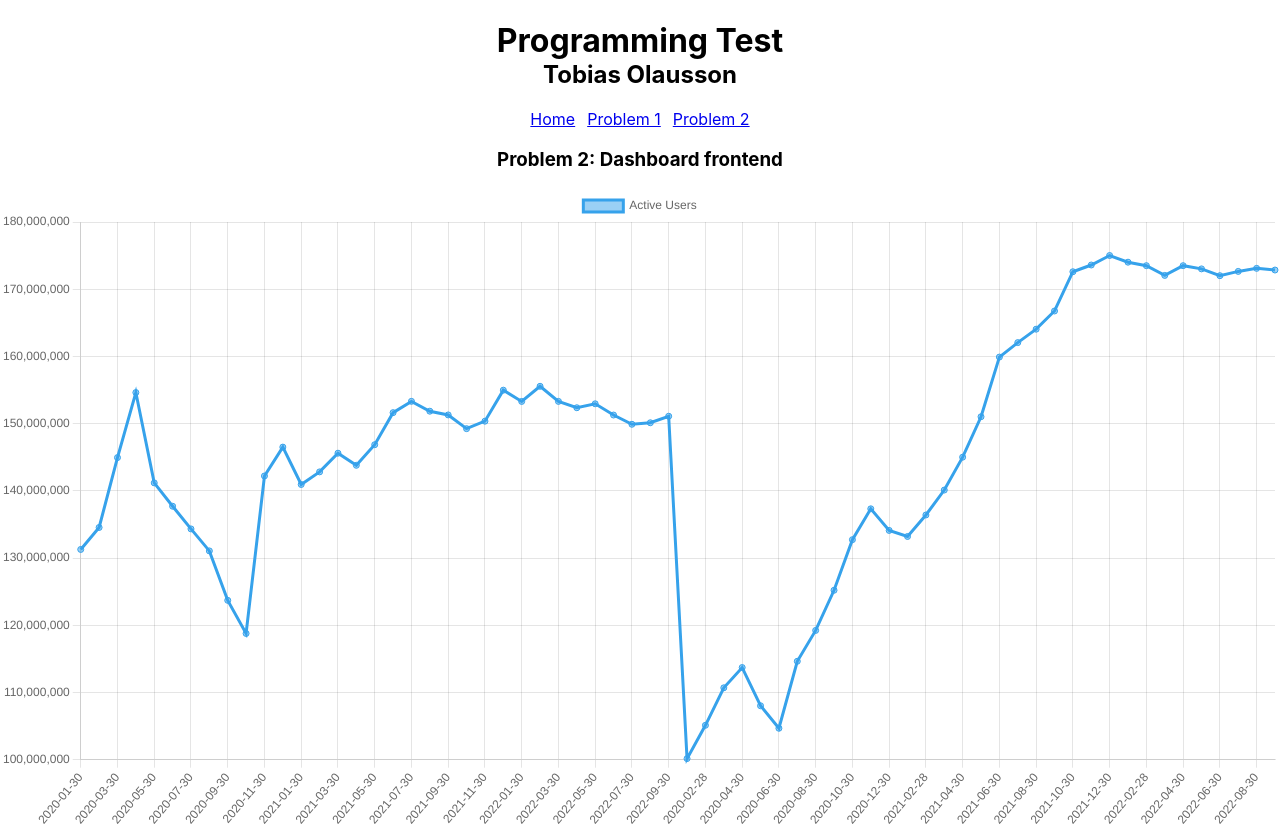
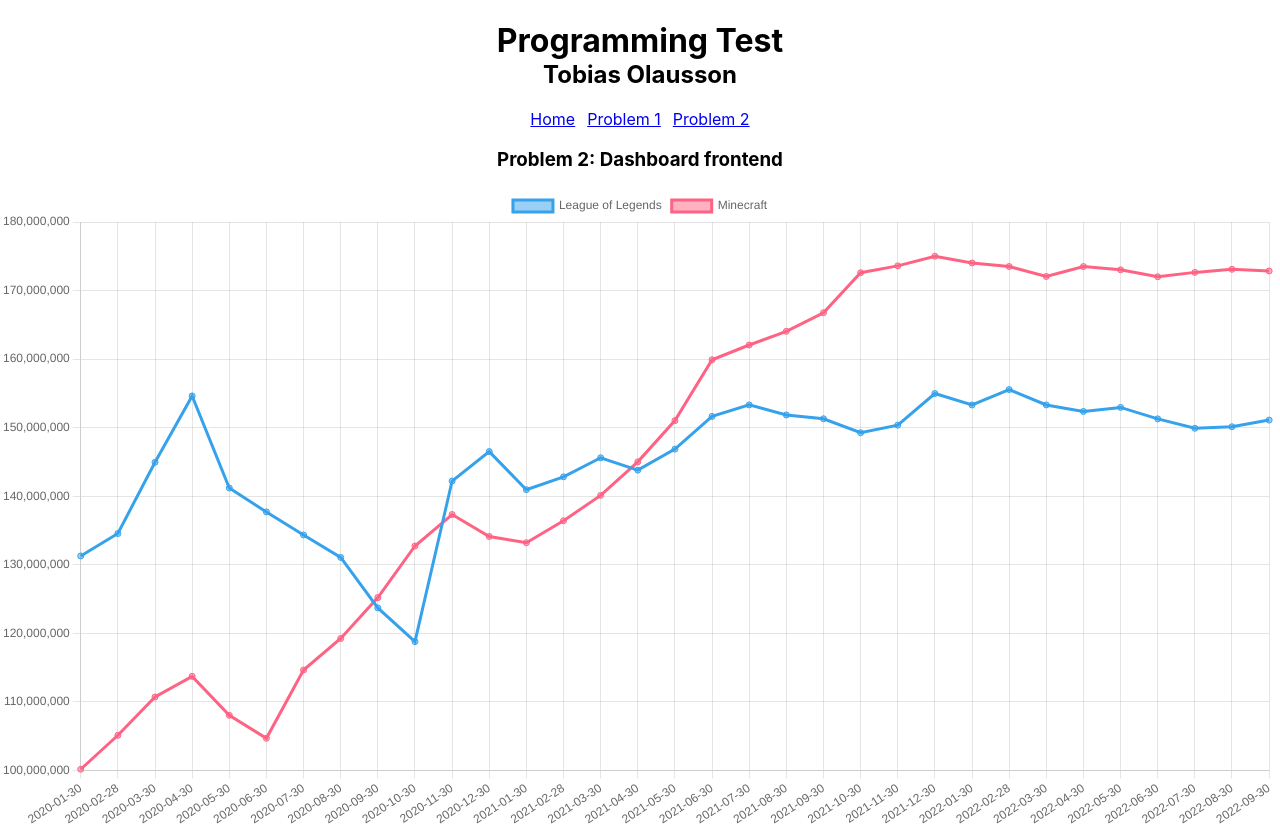
Before and after one commit to Baabzie/Sharpness, a React (Create React App) app: page /problem2 in a window 1280 px wide. Built offline with nearby package versions, Linux system fonts and the light colour scheme.

Commit message:
basic diagram working correct

```diff
--- a/src/components/Diagram.js
+++ b/src/components/Diagram.js
@@ -1,9 +1,12 @@
 import React from "react"
+// NOTE TO SELF: Found line under in a video at youtube, dont know why it is like that.
 import {Chart as ChartJS} from "chart.js/auto"
 import { Line } from "react-chartjs-2"
 
 export default function Diagram({lineData}) {
     return (
-        <Line data={lineData}/>
+        <div>
+            <Line data={lineData}/>
+        </div>
     )
 }
--- a/src/pages/Problem2.js
+++ b/src/pages/Problem2.js
@@ -4,18 +4,36 @@
 
 export function Problem2() {
 
+    // Making a new array from the JSON-file Sharpness provided me with.
+    // NOTE TO SELF: Why don't I have to convert it? Tought I would as it's a JSON-file but seems to be working.
     let gameDataArray = [...JSONData]
 
+    //Creating labels for our x-axis and using "Set" to remove duplicate dates.
+    const labels = [...new Set(gameDataArray.map((data) => data.date))];
+
+    const games = [...new Set(gameDataArray.map((data) => data.game))]
+
+    let datasets = [];
+
+    games.forEach((game) => {
+        let object = {
+            label: game,
+            data: [],
+        }
+
+        gameDataArray.forEach((datapoint) => {
+            if (datapoint.game === game) {
+                object.data.push(datapoint.activeUsers)
+            }
+        })
+        datasets.push(object)
+    })
+    console.log(datasets)
+
     const [userData, setUserData] = useState({
-         labels: gameDataArray.map((data) => data.date),
-         datasets: [{
-             label: "Active Users",
-             data: gameDataArray.map((data) => data.activeUsers)
-         }]
+         labels,
+         datasets,
      })
-
-
-    console.log(userData)
 
     return (
         <div>
```
